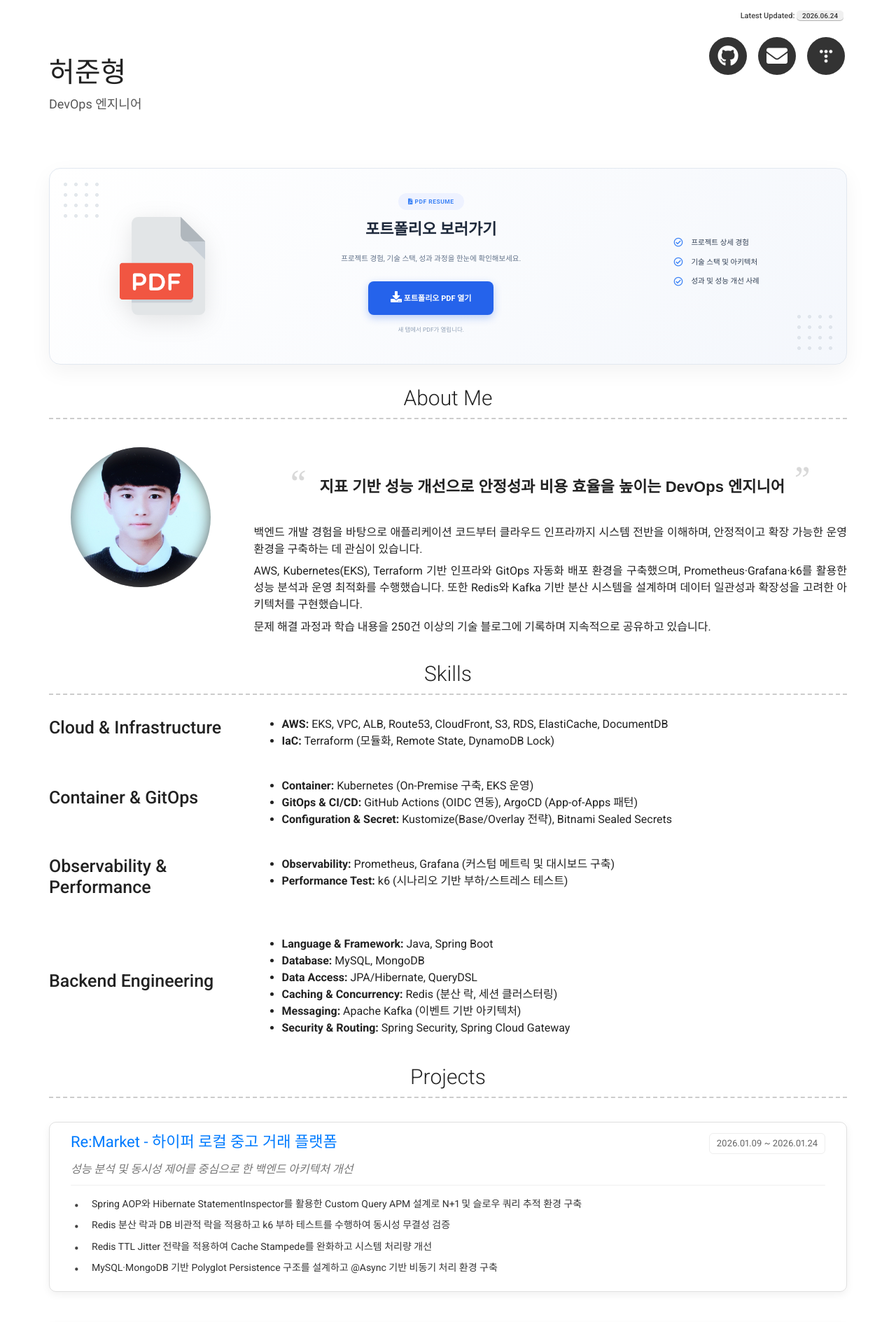
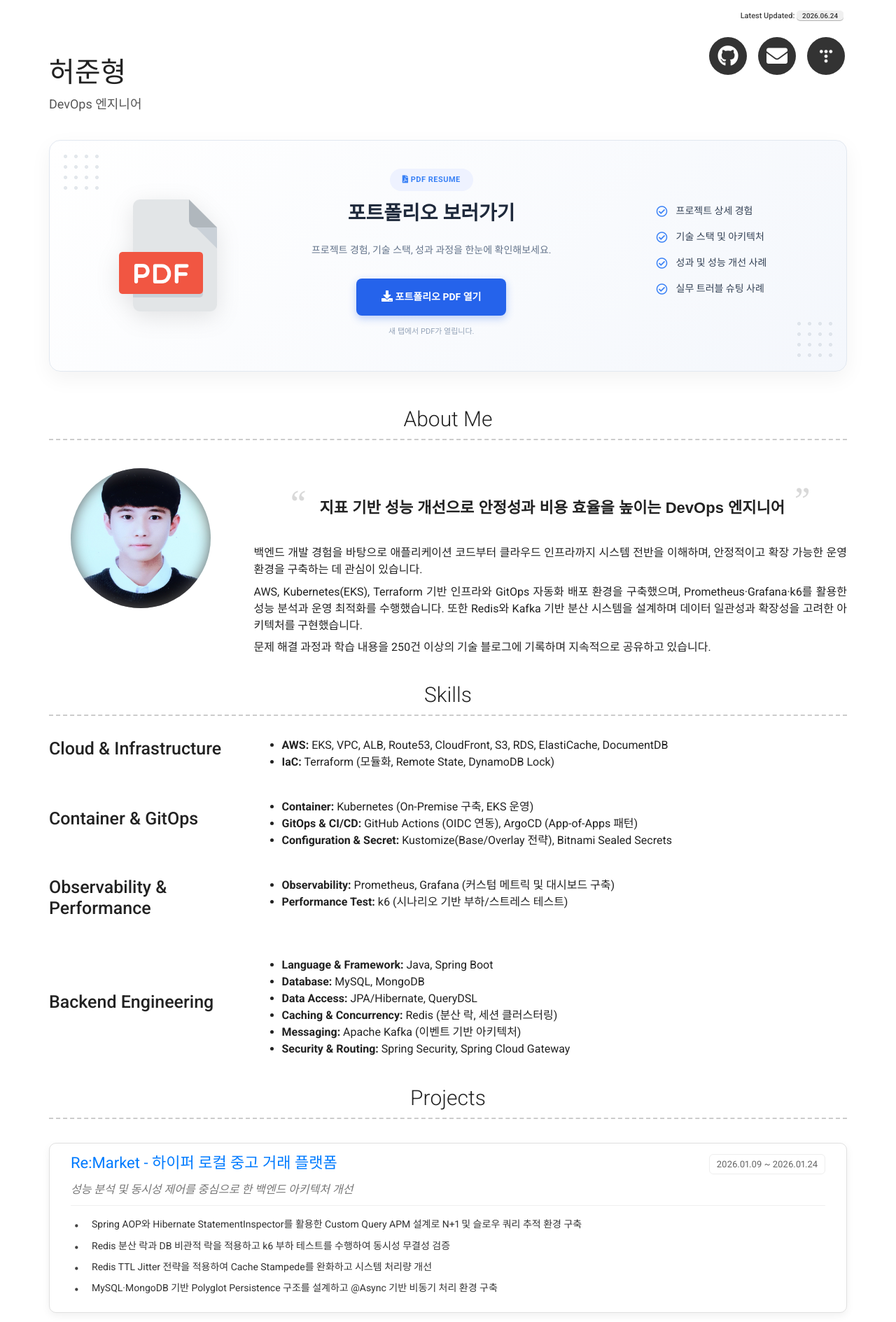
Before and after one commit to HeoJunHyoung/devops-resume, a Jekyll site: the page built from index.md, in a window 1280 px wide. Shown: the top 1889 px of the page at 70% size. Built offline with Jekyll 4.4.1, drawn with Linux system fonts in a browser that asks for light colours; nearby versions of some CDN libraries.

Commit message:
chore: 글씨 크기 수정

```diff
--- a/_includes/portfolio_banner.html
+++ b/_includes/portfolio_banner.html
@@ -21,6 +21,7 @@
         <li><i class="far fa-check-circle"></i> 프로젝트 상세 경험</li>
         <li><i class="far fa-check-circle"></i> 기술 스택 및 아키텍처</li>
         <li><i class="far fa-check-circle"></i> 성과 및 성능 개선 사례</li>
+        <li><i class="far fa-check-circle"></i> 실무 트러블 슈팅 사례</li>
       </ul>
     </div>
   </div>
--- a/assets/main.scss
+++ b/assets/main.scss
@@ -268,12 +268,18 @@ body {
 .content .list__item .list__item__body { background-color: transparent !important; padding: 0 !important; box-shadow: none !important; }
 .content .list__item { background-color: transparent !important; margin-bottom: 20px !important; box-shadow: none !important; }
 
+
+
 /* =========================================
    9. Portfolio Banner (포트폴리오 보러가기)
    ========================================= */
 .portfolio-banner-container {
-  margin-top: 40px !important;
-  margin-bottom: 20px !important;
+  /* 1. 간격 축소: 윗쪽 여백을 없애거나 줄여서 헤더 바로 아래에 붙입니다. */
+  /* 더 바짝 붙이고 싶다면 -10px, -20px 처럼 음수(-) 값을 넣으시면 됩니다. */
+  margin-top: 0px !important;
+
+  /* About Me 섹션과의 간격은 조금 넉넉하게 줍니다. */
+  margin-bottom: 50px !important;
 }
 
 .portfolio-banner {
@@ -283,13 +289,13 @@ body {
   background: linear-gradient(135deg, #ffffff 0%, #f4f7fc 100%);
   border: 1px solid #e2e8f0;
   border-radius: 16px;
-  padding: 35px 40px;
+  padding: 40px 50px; /* 패딩을 약간 더 키워 배너를 넉넉하게 만듭니다 */
   box-shadow: 0 10px 30px rgba(0, 0, 0, 0.05);
   position: relative;
   overflow: hidden;
 }
 
-/* 배경 도트 무늬 (사진 양 끝에 있는 점 패턴) */
+/* 배경 도트 무늬 */
 .portfolio-banner::before {
   content: "";
   position: absolute;
@@ -321,7 +327,7 @@ body {
 }
 
 .pb-pdf-img {
-  width: 140px;
+  width: 160px; /* 아이콘 크기 확대 */
   height: auto;
   filter: drop-shadow(0 8px 16px rgba(0,0,0,0.1));
 }
@@ -340,36 +346,37 @@ body {
   display: inline-block;
   background-color: #eef2ff;
   color: #3b82f6;
-  font-size: 0.85rem;
+  font-size: 1.1rem; /* 뱃지 글자 크기 확대 */
   font-weight: 700;
-  padding: 6px 14px;
+  padding: 8px 18px; /* 뱃지 여백 확대 */
   border-radius: 20px;
   margin-bottom: 15px;
   letter-spacing: 0.5px;
 }
 
 .pb-title {
-  font-size: 2.2rem !important;
+  font-size: 2.8rem !important; /* 제목 크기 대폭 확대 */
   font-weight: 800 !important;
   color: #1e293b !important;
-  margin-bottom: 10px !important;
+  margin-bottom: 15px !important;
   border-bottom: none !important;
   display: block !important;
 }
 
 .pb-subtitle {
-  font-size: 1.05rem;
+  font-size: 1.4rem; /* 부제목 크기 확대 */
   color: #64748b;
-  margin-bottom: 25px;
+  margin-bottom: 30px;
+  word-break: keep-all;
 }
 
 .pb-button {
   display: inline-block;
   background-color: #2563eb;
   color: #ffffff !important;
-  font-size: 1.1rem;
-  font-weight: 600;
-  padding: 14px 32px;
+  font-size: 1.4rem; /* 버튼 글자 크기 확대 */
+  font-weight: 700;
+  padding: 16px 36px; /* 버튼 자체 크기 확대 */
   border-radius: 8px;
   text-decoration: none !important;
   transition: background-color 0.3s ease, transform 0.2s ease;
@@ -382,7 +389,7 @@ body {
 }
 
 .pb-note {
-  font-size: 0.85rem;
+  font-size: 1.1rem; /* 안내 문구 크기 확대 */
   color: #94a3b8;
   margin-top: 15px;
 }
@@ -402,9 +409,9 @@ body {
 }
 
 .pb-checklist li {
-  font-size: 1.05rem;
+  font-size: 1.4rem; /* 체크리스트 글자 크기 확대 */
   color: #334155;
-  margin-bottom: 12px;
+  margin-bottom: 16px; /* 줄 간격 확대 */
   display: flex;
   align-items: center;
 }
@@ -412,7 +419,7 @@ body {
 .pb-checklist li i {
   color: #3b82f6;
   margin-right: 12px;
-  font-size: 1.3rem;
+  font-size: 1.6rem; /* 체크 아이콘 크기 확대 */
 }
 
 /* 태블릿 & 모바일 환경 반응형 처리 */
```
